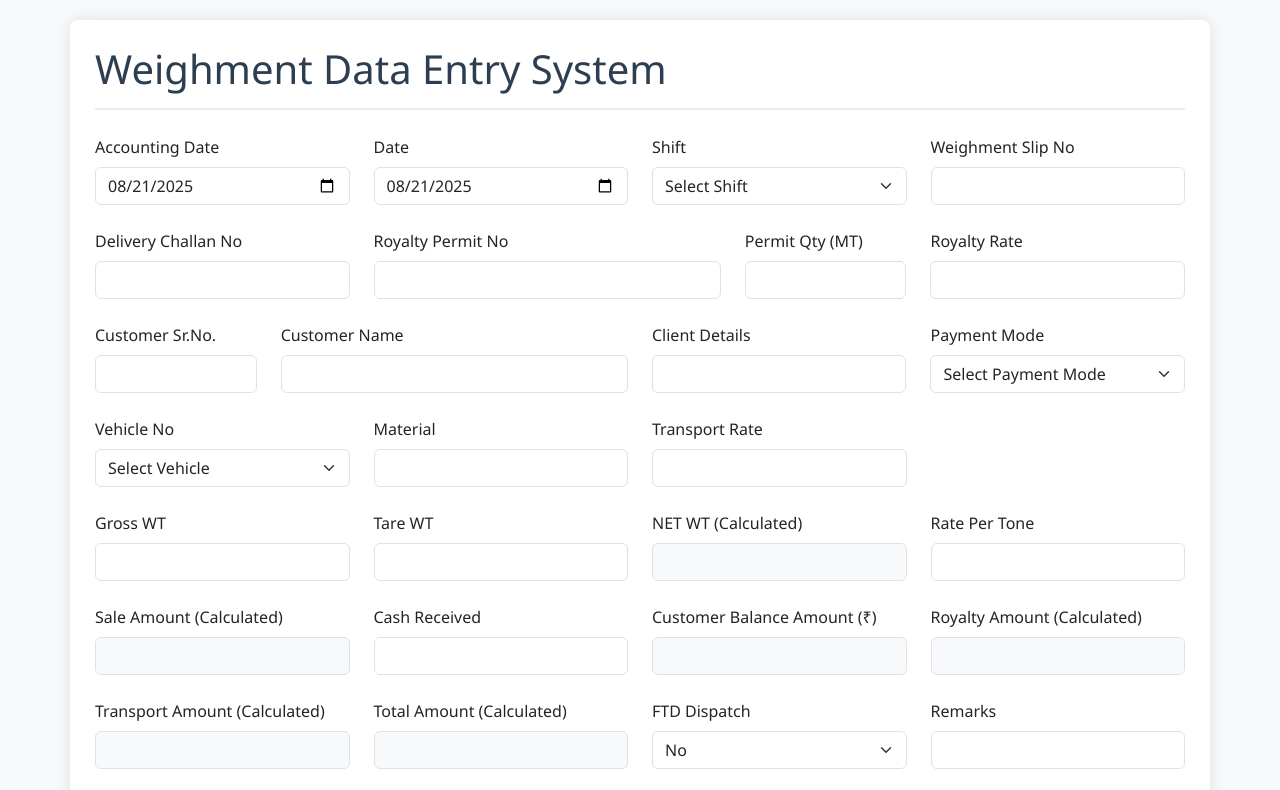
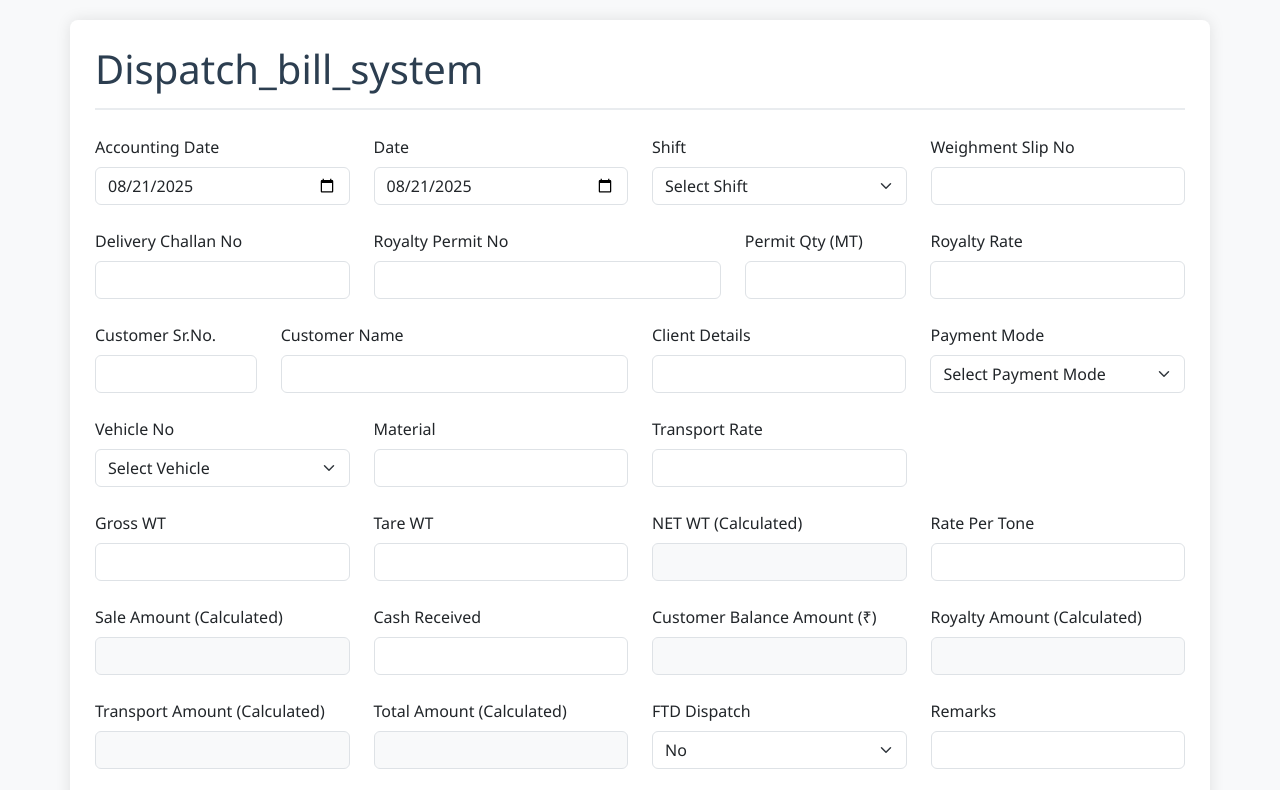
Before and after one commit to bimal-bp/Dispatch_bill_system, a plain HTML site: page index.html in a window 1280 px wide. Shown: the top 790 px of the page. Drawn offline with nearby package versions, Linux system fonts and the light colour scheme.

Commit message:
Update index.html

```diff
--- a/index.html
+++ b/index.html
@@ -79,7 +79,7 @@
 </head>
 <body>
     <div class="container">
-        <h1>Weighment Data Entry System</h1>
+        <h1>Dispatch_bill_system</h1>
 
         <form id="weighmentForm">
             <!-- Basic Information Section -->
```
